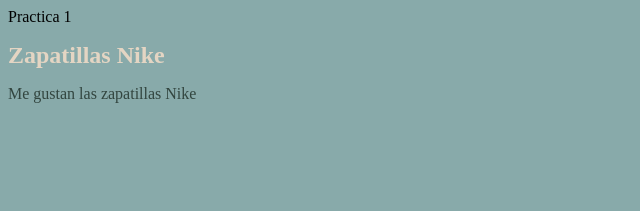
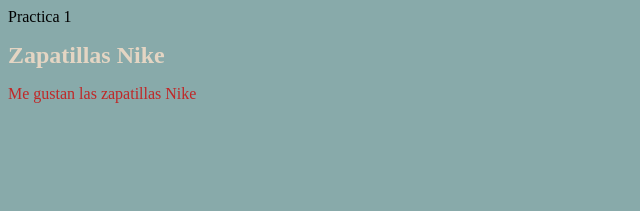
Before and after one commit to marcel-carbo/practica-commit, a plain HTML site: page index.html in a window 1280 px wide. Shown: the whole page, without its empty margins (0-640 px from the left). Drawn offline with Linux system fonts and the light colour scheme.

Commit message:
archivos nuevos

```diff
--- a/index.css
+++ b/index.css
@@ -11,7 +11,7 @@ h1 {
 }
 
 p {
-    color: rgb(50, 69, 63);
+    color: rgb(192, 39, 39);
     font: bold;
 
 
```
